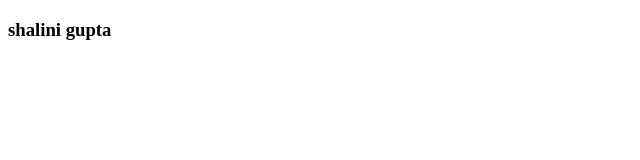
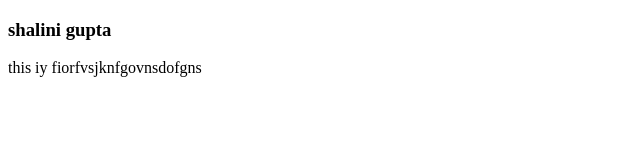
Before and after one commit to shalingu/testGit, a plain HTML site: page index.html in a window 1280 px wide. Shown: the whole page, without its empty margins (0-640 px from the left). Drawn offline with Linux system fonts and the light colour scheme.

Commit message:
second commit

```diff
--- a/index.html
+++ b/index.html
@@ -8,5 +8,6 @@
 </head>
 <body>
     <h3>shalini gupta</h3>
+    <p>this iy fiorfvsjknfgovnsdofgns </p>
 </body>
 </html>
```
